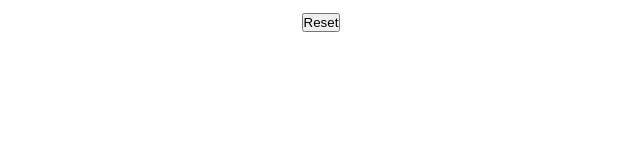
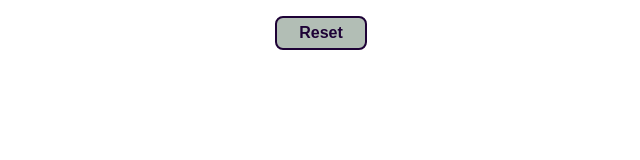
Before and after one commit to Paethogan/project-etchsketch, a plain HTML site: page index.html in a window 1280 px wide. Shown: the whole page, without its empty margins (319-959 px from the left). Drawn offline with Linux system fonts and the light colour scheme.

Commit message:
stylized reset button element

```diff
--- a/styles.css
+++ b/styles.css
@@ -21,6 +21,7 @@ body {
     flex-direction: column;
     justify-content: center;
     align-items: center;
+    padding: 1rem;
 }
 
 .grid-container {
@@ -35,3 +36,15 @@ body {
     height: calc(100% / var(--long));
     border: 0.1rem solid var(--main-darkblue);
 }
+
+button {
+    font-family: sans-serif;
+    font-weight: 600;
+    color: var(--main-darkpurple);
+    font-size: 16px;
+    padding: 6px 22px;
+    margin-bottom: 1rem;
+    border-radius: 8px;
+    border: 2px solid var(--main-darkpurple);
+    background-color: var(--main-gray);
+}
```
